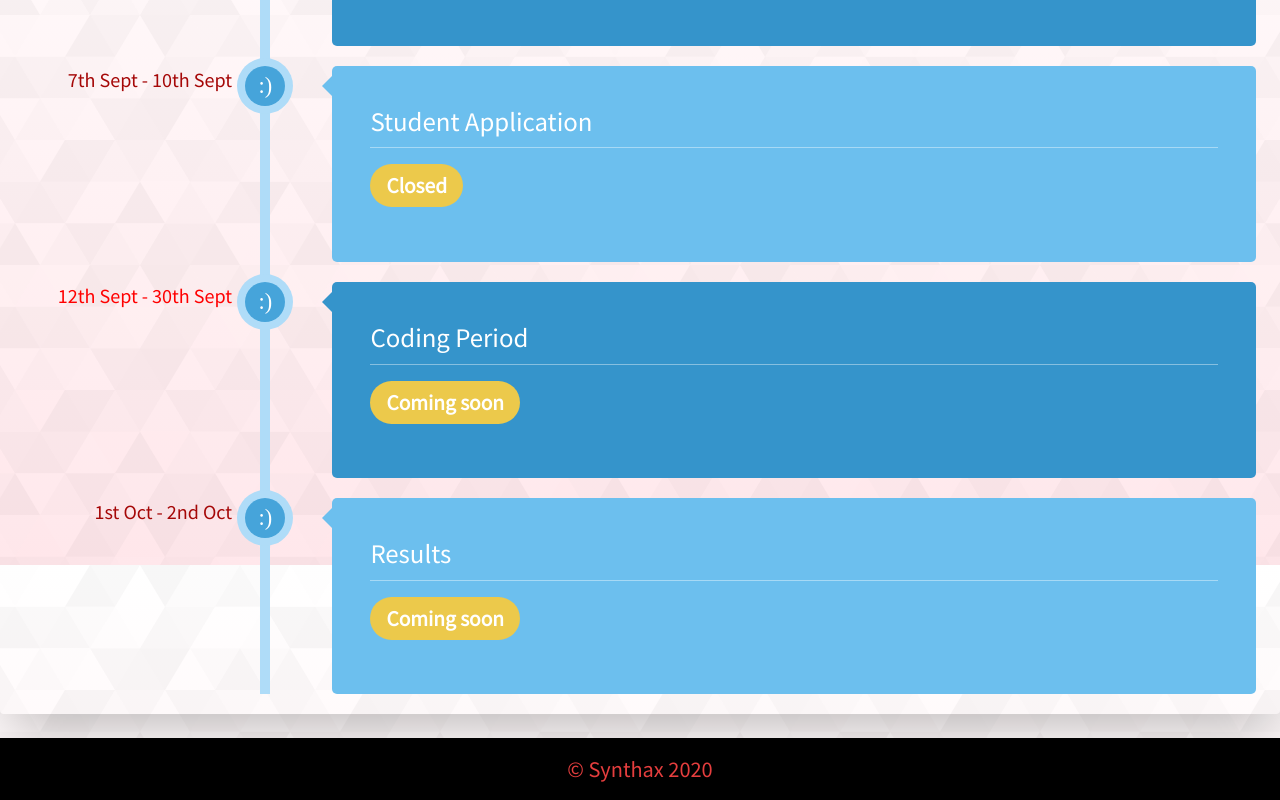
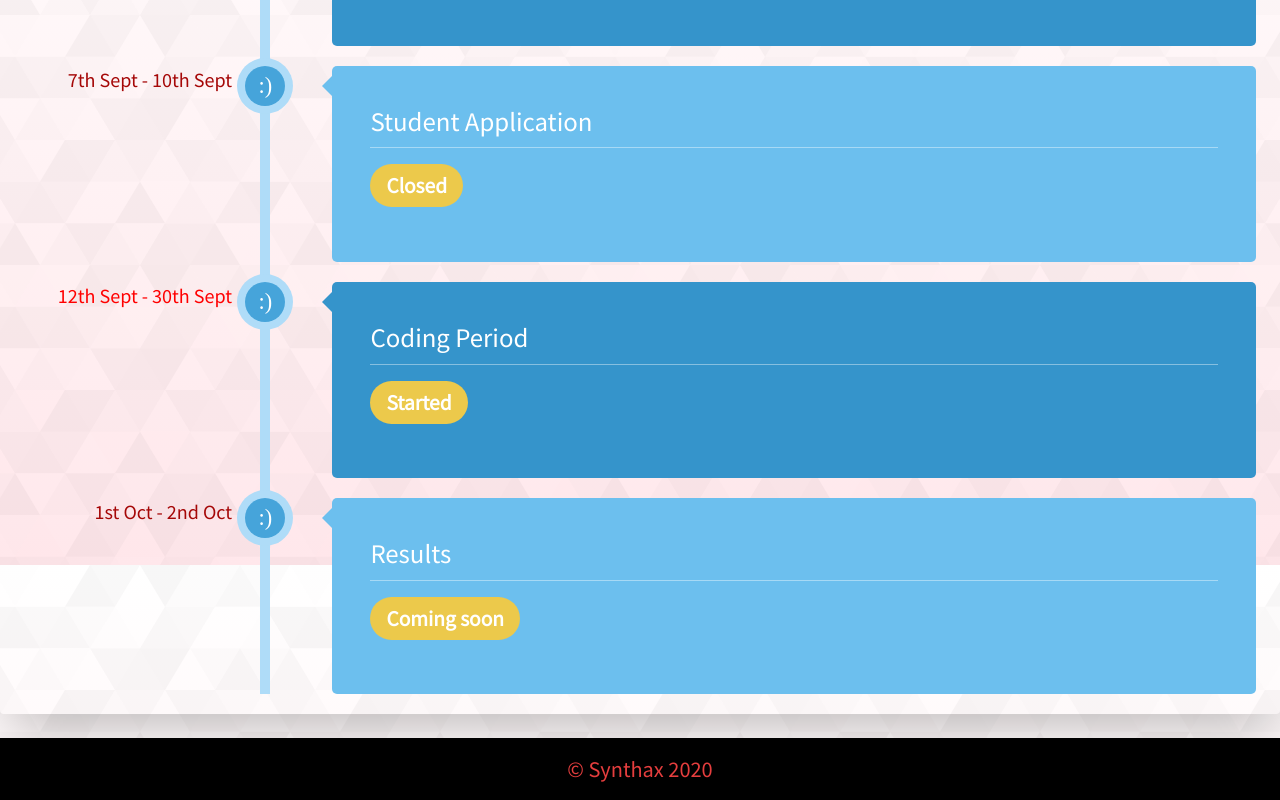
Before and after one commit to shawavisek35/synthack, a React (Create React App) app: page / in a window 1280 px wide. Shown: the part 1035-1835 px from the top of the page. Built offline with nearby package versions, Linux system fonts and the light colour scheme.

Commit message:
coding period status updated

```diff
--- a/src/shared/timeline.js
+++ b/src/shared/timeline.js
@@ -18,7 +18,7 @@ export const Timelines = [
     time: "7th Sept - 10th Sept",
   },
   {
-    status: "Coming soon",
+    status: "Started",
     name: "Coding Period",
     link: "",
     time: "12th Sept - 30th Sept",
```
